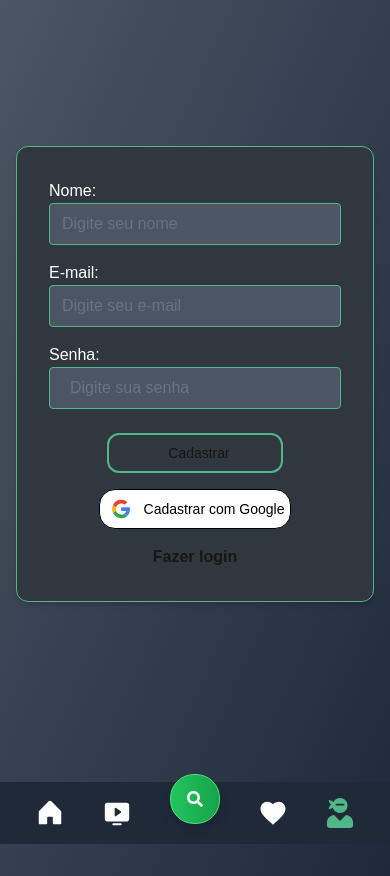
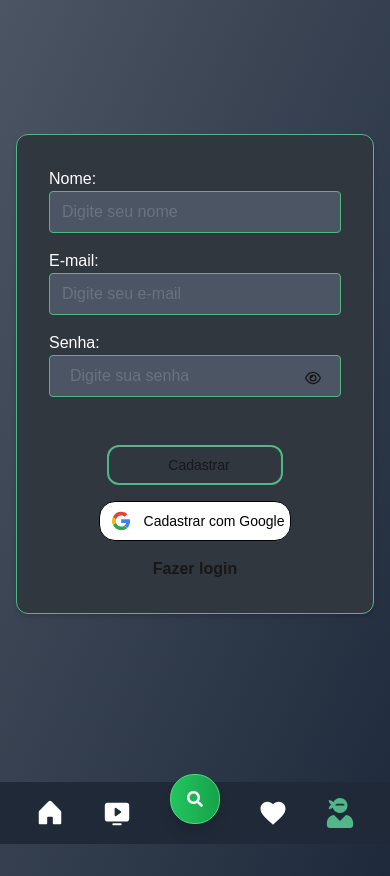
Before and after one commit to SamuelMuleu/popcorn, a Next.js app: page /register in a window 390 px wide. Built offline with nearby package versions, Linux system fonts and the light colour scheme; no server answers.

Commit message:
add visibility password

```diff
--- a/src/app/register/page.tsx
+++ b/src/app/register/page.tsx
@@ -6,7 +6,6 @@ import { useState } from "react";
 
 import {
   createUserWithEmailAndPassword,
-
   GoogleAuthProvider,
   signInWithPopup,
   updateProfile,
@@ -15,6 +14,9 @@ import { auth } from "@/lib/firebase";
 import { useRouter } from "next/navigation";
 import Image from "next/image";
 
+import { FaRegEye } from "react-icons/fa6";
+import { FaRegEyeSlash } from "react-icons/fa";
+
 const Register = () => {
   const [name, setName] = useState("");
   const [email, setEmail] = useState("");
@@ -22,7 +24,15 @@ const Register = () => {
   const [error, setError] = useState<string | null>(null);
   const [message, setMessage] = useState<string | null>(null);
   const [loading, setLoading] = useState(false);
+  const [showPassword, setShowPassword] = useState(false);
   const router = useRouter();
+
+  const tooglePassWordVisibility = (
+    e: React.MouseEvent<HTMLButtonElement>
+  ): void => {
+    e.preventDefault();
+    setShowPassword((prevState) => !prevState);
+  };
 
   const handleSignUp = async (e: React.FormEvent) => {
     e.preventDefault();
@@ -30,10 +40,7 @@ const Register = () => {
     setError(null);
     setMessage(null);
 
-
-
     try {
-
       const userCredential = await createUserWithEmailAndPassword(
         auth,
         email,
@@ -47,18 +54,14 @@ const Register = () => {
       console.log("Usuário criado:", userCredential.user);
       setMessage("Conta criada com Sucesso");
       router.push("/authstate");
-    } catch (error:unknown) {
-      if(error instanceof Error){
-
+    } catch (error: unknown) {
+      if (error instanceof Error) {
         setError("Erro ao criar conta: Email em uso ");
-      }else{
-        setError("Erro desconhecido")
+      } else {
+        setError("Erro desconhecido");
       }
     } finally {
       setLoading(false);
-
-
-
     }
   };
 
@@ -117,15 +120,22 @@ const Register = () => {
               Senha:
             </label>
             <input
-              type="password"
+              type={showPassword ? "text" : "password"}
               id="password"
               name="password"
               required
               value={password}
               onChange={(e) => setPassword(e.target.value)}
-              className="w-full px-5 py-2 border bg-gray-600 border-gradientColorStops-custom-green rounded focus:outline-none focus:ring-1 focus:ring-green-500 placeholder-gray-500"
+              className="w-full px-5 py-2  md:relative border bg-gray-600 border-gradientColorStops-custom-green rounded focus:outline-none focus:ring-1 focus:ring-green-500 placeholder-gray-500"
               placeholder="Digite sua senha"
             />
+            <button
+              className="md:absolute relative  left-64 bottom-7 md:-top-[2.8rem] md:left-[50rem]"
+              onClick={tooglePassWordVisibility}
+            >
+
+              {showPassword ? <FaRegEyeSlash /> : <FaRegEye />}
+            </button>
           </div>
           <div className="flex justify-center items-center flex-col gap-2">
             {error && <p className="text-red-500">{error}</p>}
```
